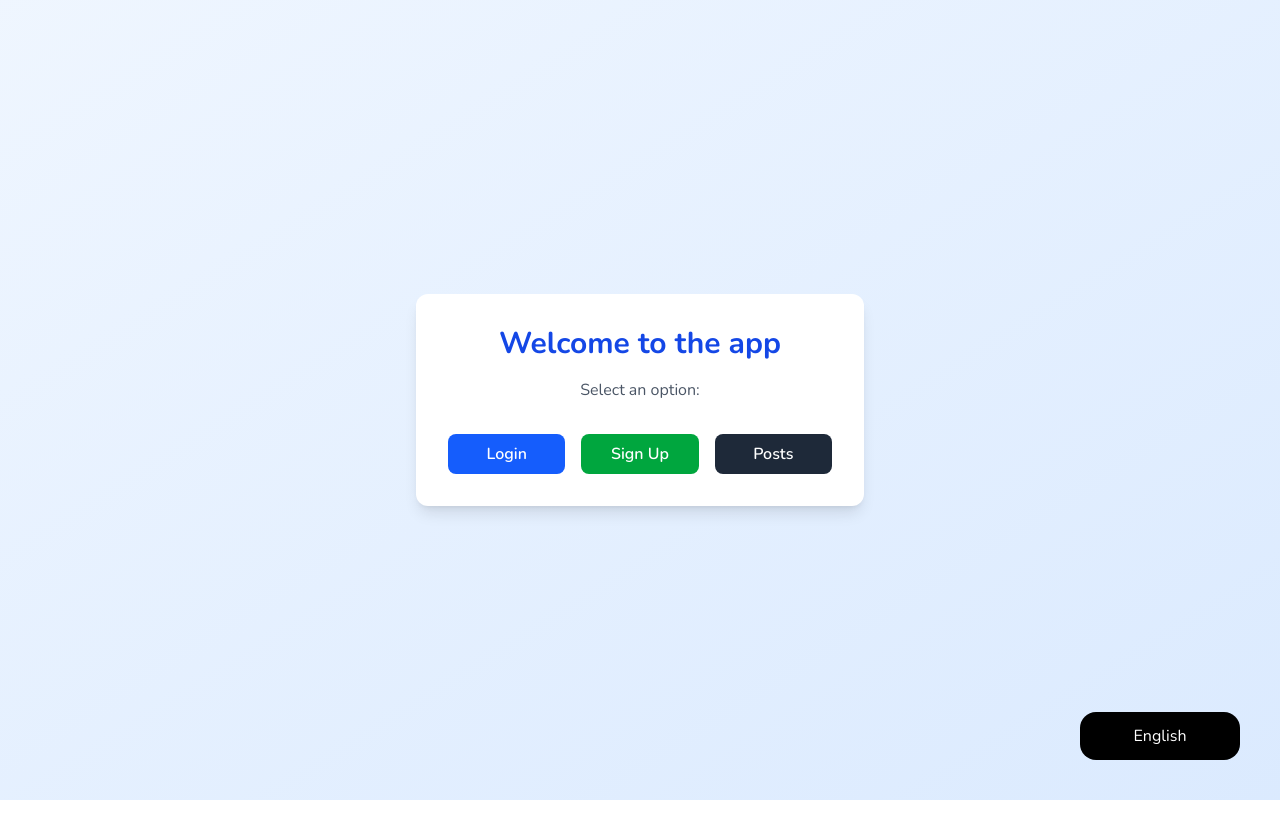
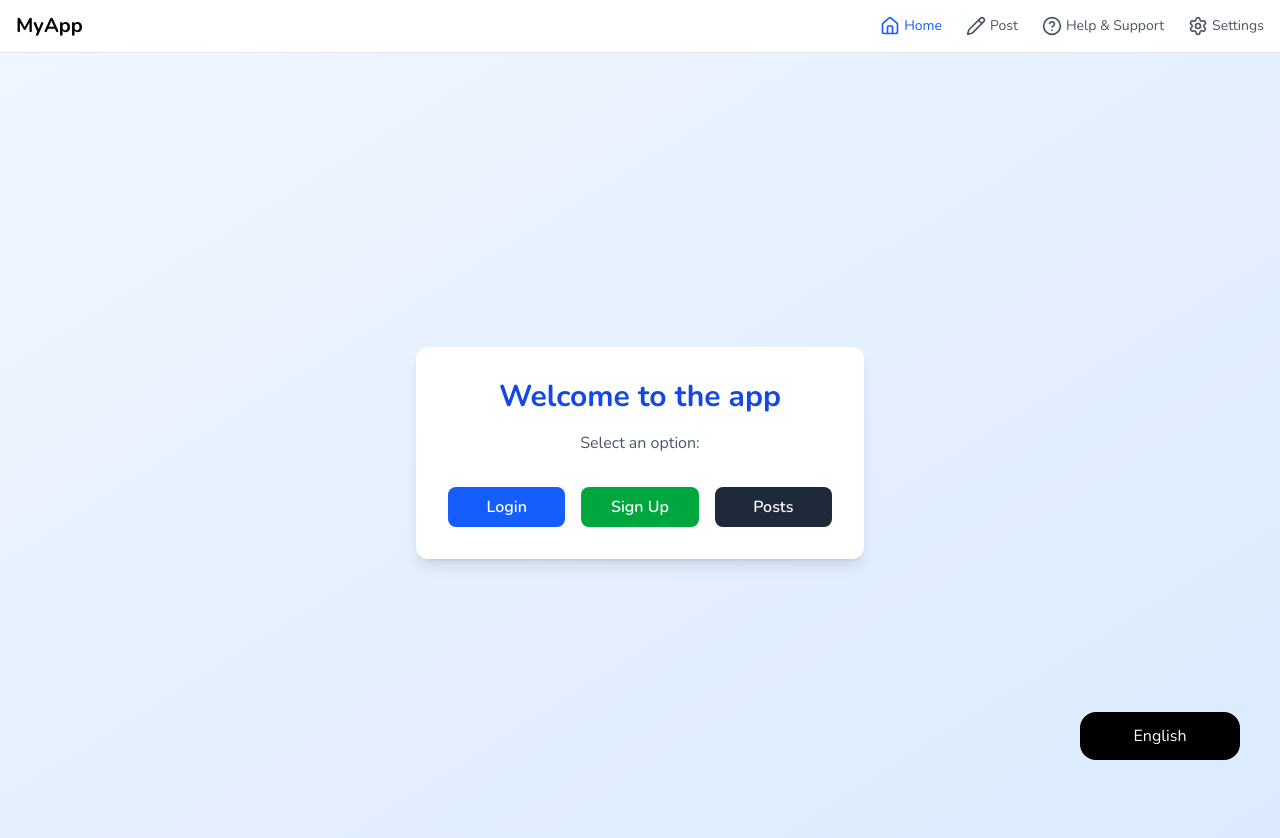
Before and after one commit to sameerkali/ucf-user, a React (Vite) app: page / in a window 1280 px wide. Shown: the top 838 px of the page. Before the commit the page ends 800 px from the top, so only its background shows below. Built offline with nearby package versions, Linux system fonts and the light colour scheme.

Commit message:
feat: add Header and Dock components with navigation functionality

```diff
--- a/package.json
+++ b/package.json
@@ -16,6 +16,7 @@
     "axios": "^1.11.0",
     "i18next": "^25.3.2",
     "i18next-browser-languagedetector": "^8.2.0",
+    "lucide-react": "^0.539.0",
     "react": "^19.1.1",
     "react-dom": "^19.1.1",
     "react-i18next": "^15.6.1",
--- a/src/App.tsx
+++ b/src/App.tsx
@@ -8,6 +8,8 @@ import NotFoundPage from "./pages/NotFoundPage";
 import OfflineBanner from "./components/OfflineBanner";
 import InstallBanner from "./components/InstallBanner";
 import LanguageToggle from "./components/LanguageToggle";
+import Header from "./components/Headr";
+import Dock from "./components/Dock";
 
 export default function App() {
   return (
@@ -15,6 +17,8 @@ export default function App() {
       <OfflineBanner />
       <InstallBanner />
       <LanguageToggle />
+      <Header />
+      <div className="min-h-screen pb-16 md:pb-0">
         <Routes>
           <Route path="/" element={<HomePage />} />
           <Route path="/posts" element={<PostsPage />} />
@@ -23,6 +27,8 @@ export default function App() {
           <Route path="/404" element={<NotFoundPage />} />
           <Route path="*" element={<Navigate to="/404" replace />} />
         </Routes>
+      </div>
+      <Dock />
     </BrowserRouter>
   );
 }
--- /dev/null
+++ b/src/components/Dock.tsx
@@ -0,0 +1,32 @@
+// src/components/Dock.jsx
+import { NavLink } from "react-router-dom";
+import { Home, Pencil, HelpCircle, Settings } from "lucide-react";
+
+const DOCK_ITEMS = [
+  { label: "Home", to: "/", icon: Home },
+  { label: "Post", to: "/post", icon: Pencil },
+  { label: "Help & Support", to: "/help", icon: HelpCircle },
+  { label: "Settings", to: "/settings", icon: Settings }
+];
+
+export default function Dock() {
+  return (
+    <nav className="fixed bottom-0 left-0 z-50 w-full bg-white dark:bg-gray-900 border-t border-gray-200 dark:border-gray-800 shadow-sm flex items-center justify-around px-1 py-2 md:hidden">
+      {DOCK_ITEMS.map(item => (
+        <NavLink
+          key={item.to}
+          to={item.to}
+          className={({ isActive }) =>
+            "flex flex-col items-center justify-center text-xs transition-colors duration-150 " +
+            (isActive
+              ? "text-blue-600 dark:text-blue-400"
+              : "text-gray-500 dark:text-gray-400 hover:text-blue-500")
+          }
+        >
+          <item.icon className="h-6 w-6 mb-0.5" />
+          <span>{item.label}</span>
+        </NavLink>
+      ))}
+    </nav>
+  );
+}
--- /dev/null
+++ b/src/components/Headr.tsx
@@ -0,0 +1,34 @@
+import { NavLink } from "react-router-dom";
+import { Home, Pencil, HelpCircle, Settings } from "lucide-react";
+
+const MENU_ITEMS = [
+  { label: "Home", to: "/", icon: Home },
+  { label: "Post", to: "/post", icon: Pencil },
+  { label: "Help & Support", to: "/help", icon: HelpCircle },
+  { label: "Settings", to: "/settings", icon: Settings }
+];
+
+export default function Header() {
+  return (
+    <header className="hidden md:flex w-full items-center justify-between px-4 py-3 bg-white dark:bg-gray-900 border-b border-gray-200 dark:border-gray-800 shadow z-50">
+      <div className="font-bold text-xl">MyApp</div>
+      <nav className="flex gap-6">
+        {MENU_ITEMS.map(item => (
+          <NavLink
+            key={item.to}
+            to={item.to}
+            className={({ isActive }) =>
+              "flex items-center gap-1 text-sm transition-colors duration-150 " +
+              (isActive
+                ? "text-blue-600 dark:text-blue-400"
+                : "text-gray-600 dark:text-gray-300 hover:text-blue-500")
+            }
+          >
+            <item.icon className="h-5 w-5" />
+            <span>{item.label}</span>
+          </NavLink>
+        ))}
+      </nav>
+    </header>
+  );
+}
```
Also changed, not shown: 1 other file (tests, documents, lock files or other folders). Lines whose indentation alone changed are shown as unchanged.
